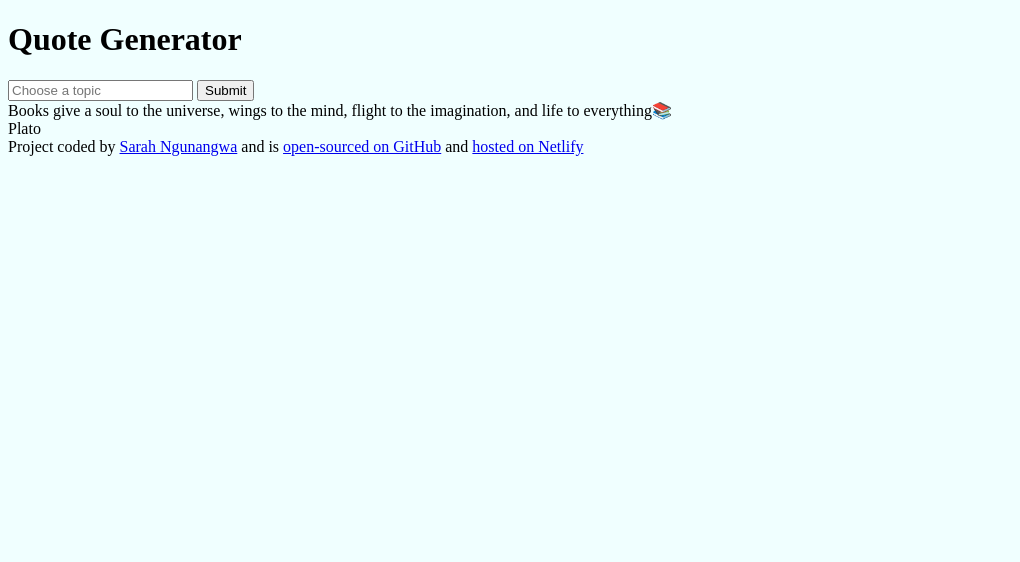
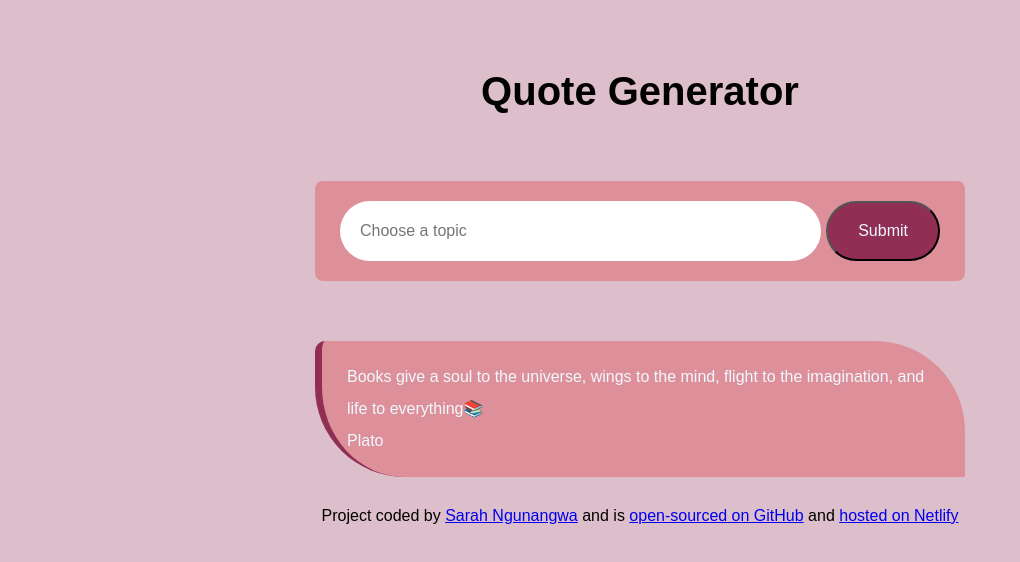
Before and after one commit to 5ar4hJ/AI-Quote-Generator, a plain HTML site: page index.html in a window 1280 px wide. Shown: the whole page, without its empty margins (0-1020 px from the left). Drawn offline with Linux system fonts and the light colour scheme; a web font is replaced by a local one.

Commit message:
Added basic css styling to the project

```diff
--- a/index.html
+++ b/index.html
@@ -3,21 +3,32 @@
   <head>
     <meta charset="UTF-8" />
     <meta name="viewport" content="width=device-width, initial-scale=1.0" />
+    <link rel="preconnect" href="https://fonts.googleapis.com" />
+    <link rel="preconnect" href="https://fonts.gstatic.com" crossorigin />
+    <link
+      href="https://fonts.googleapis.com/css2?family=Ysabeau+Infant:ital,wght@0,1..1000;1,1..1000&display=swap"
+      rel="stylesheet"
+    />
     <link rel="stylesheet" href="src/style.css" />
     <title>Quote Generator</title>
   </head>
   <body>
+    <div class="container">
       <header>
         <h1>Quote Generator</h1>
       </header>
 
       <main>
         <form action="">
-        <input type="text" placeholder="Choose a topic" />
-        <input type="submit" />
+          <input
+            type="text"
+            placeholder="Choose a topic"
+            class="search-topic"
+          />
+          <input type="submit" class="submit-button" />
         </form>
 
-      <div id="quote">
+        <div class="quote" id="quote">
           Books give a soul to the universe, wings to the mind, flight to the
           imagination, and life to everything📚
           <br />
@@ -37,6 +48,8 @@
           >hosted on Netlify</a
         >
       </footer>
+    </div>
+
     <script src="src/script.js"></script>
   </body>
 </html>
--- a/src/style.css
+++ b/src/style.css
@@ -1,3 +1,66 @@
 body {
-  background-color: azure;
+  background-color: rgba(144, 46, 84, 0.3);
+  font-family: "Ysabeau Infant", sans-serif;
 }
+
+header {
+  margin-bottom: 30px;
+}
+
+h1 {
+  font-size: 40px;
+  font-weight: 800;
+  line-height: 1.5;
+  text-align: center;
+}
+
+.container {
+  max-width: 650px;
+  border-radius: 8px;
+  margin: 20px auto;
+  padding: 14px 24px;
+}
+
+form {
+  background-color: rgba(221, 124, 135, 0.7);
+  border-radius: 8px;
+  margin: 60px auto;
+  display: flex;
+  padding: 20px 25px;
+}
+
+.search-topic {
+  border: none;
+  border-radius: 30px;
+  font-size: 16px;
+  line-height: 20px;
+  padding: 20px;
+  width: 80%;
+}
+
+.submit-button {
+  background-color: #902e54;
+  color: aliceblue;
+  border: 1px solid rgba (141, 73, 99, 0.2);
+  border-radius: 30px;
+  font-size: 16px;
+  margin-left: 5px;
+  padding: 15px 20px;
+  width: 120px;
+}
+
+.quote {
+  background-color: rgba(221, 124, 135, 0.7);
+  border-left: 7px solid #902e54;
+  border-radius: 10px 90px 0 90px;
+  color: aliceblue;
+  font-size: 16px;
+  margin-bottom: 30px;
+  line-height: 2;
+  padding: 20px 25px;
+}
+
+footer {
+  text-align: center;
+  font-size: 16px;
+}
```
Lines whose indentation alone changed are shown as unchanged.
